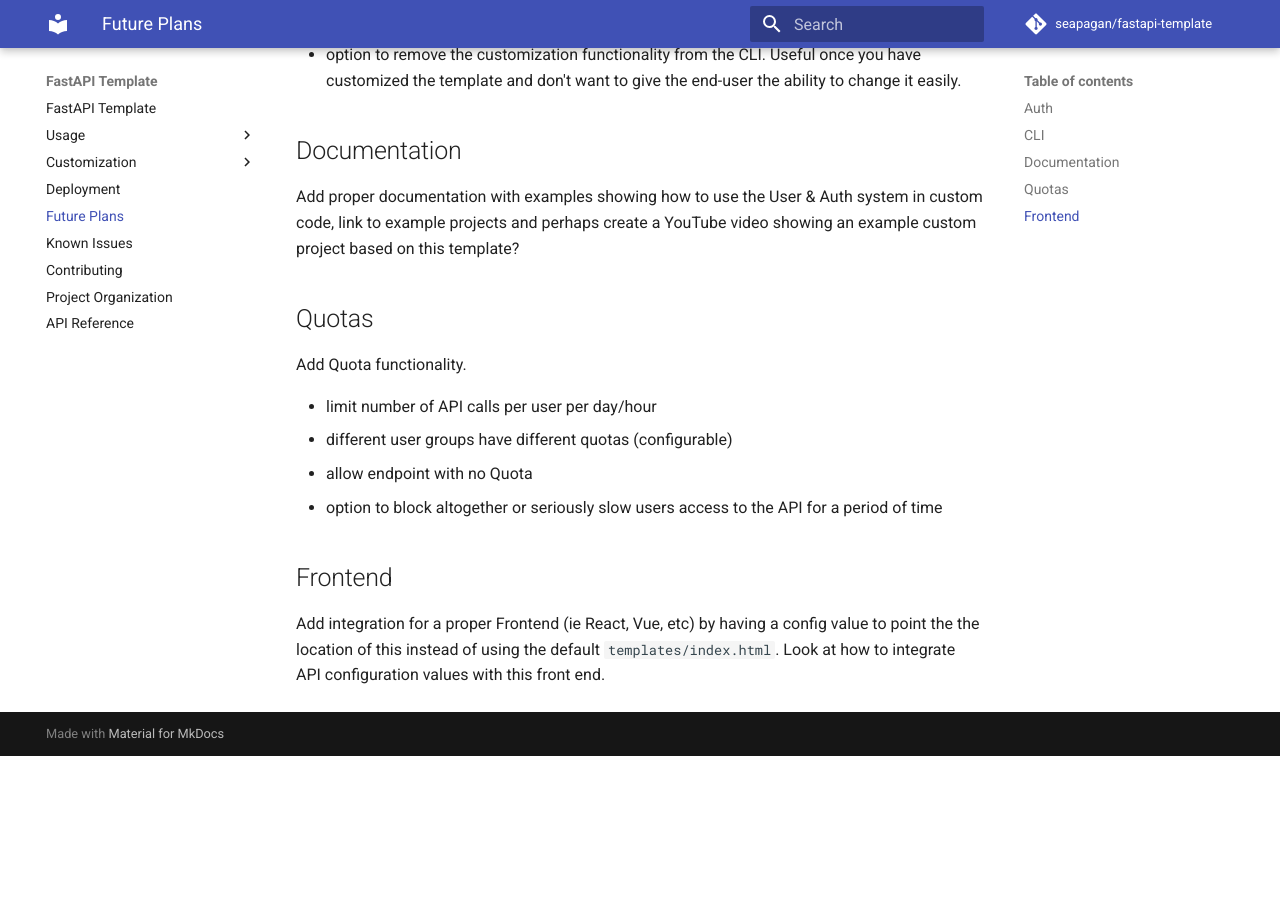
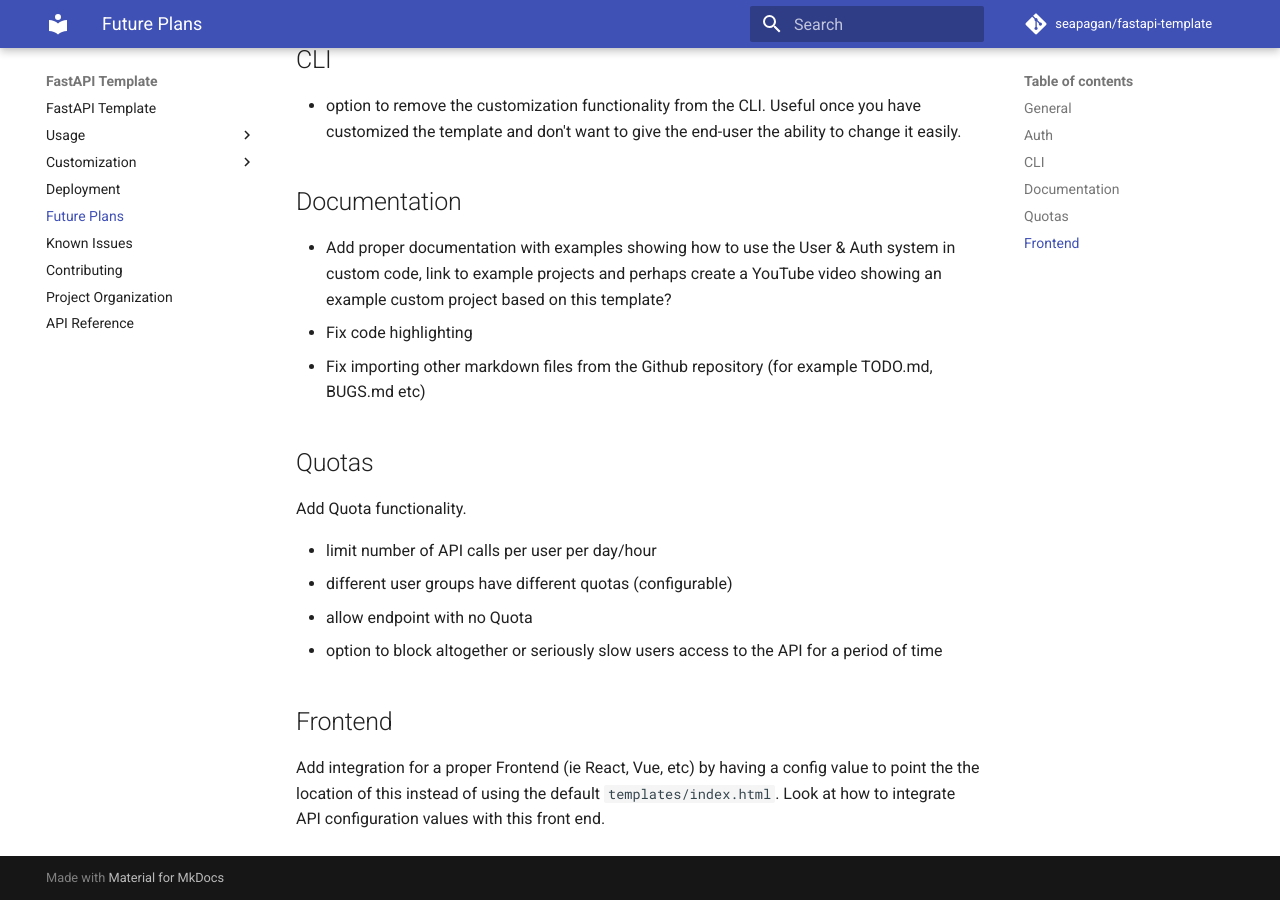
Before and after one commit to seapagan/fastapi-template, an MkDocs documentation site: the page built from docs/future.md, in a window 1280 px wide and 900 px high, scrolled down 996 px. Built offline with MkDocs 1.6.1 and Material for MkDocs 9.7.7, drawn with Linux system fonts in a browser that asks for light colours; comment, search, counter and statistics services are not loaded; before the commit the page ends 1752 px from its top, so only the background shows below that.

Commit message:
update TODO
Signed-off-by: Grant Ramsay <seapagan@gmail.com>

```diff
--- a/TODO.md
+++ b/TODO.md
@@ -1,4 +1,6 @@
 # TODO List
+
+## General
 
 - ~~Allow user to edit their own data (currently just admin)~~
 - ~~Dedicated 'change password' route, only change password of the current
@@ -45,9 +47,12 @@
 
 ## Documentation
 
-Add proper documentation with examples showing how to use the User & Auth system
-in custom code, link to example projects and perhaps create a YouTube video
-showing an example custom project based on this template?
+- Add proper documentation with examples showing how to use the User & Auth
+  system in custom code, link to example projects and perhaps create a YouTube
+  video showing an example custom project based on this template?
+- Fix code highlighting
+- Fix importing other markdown files from the Github repository (for example
+  TODO.md, BUGS.md etc)
 
 ## Quotas
 
```
